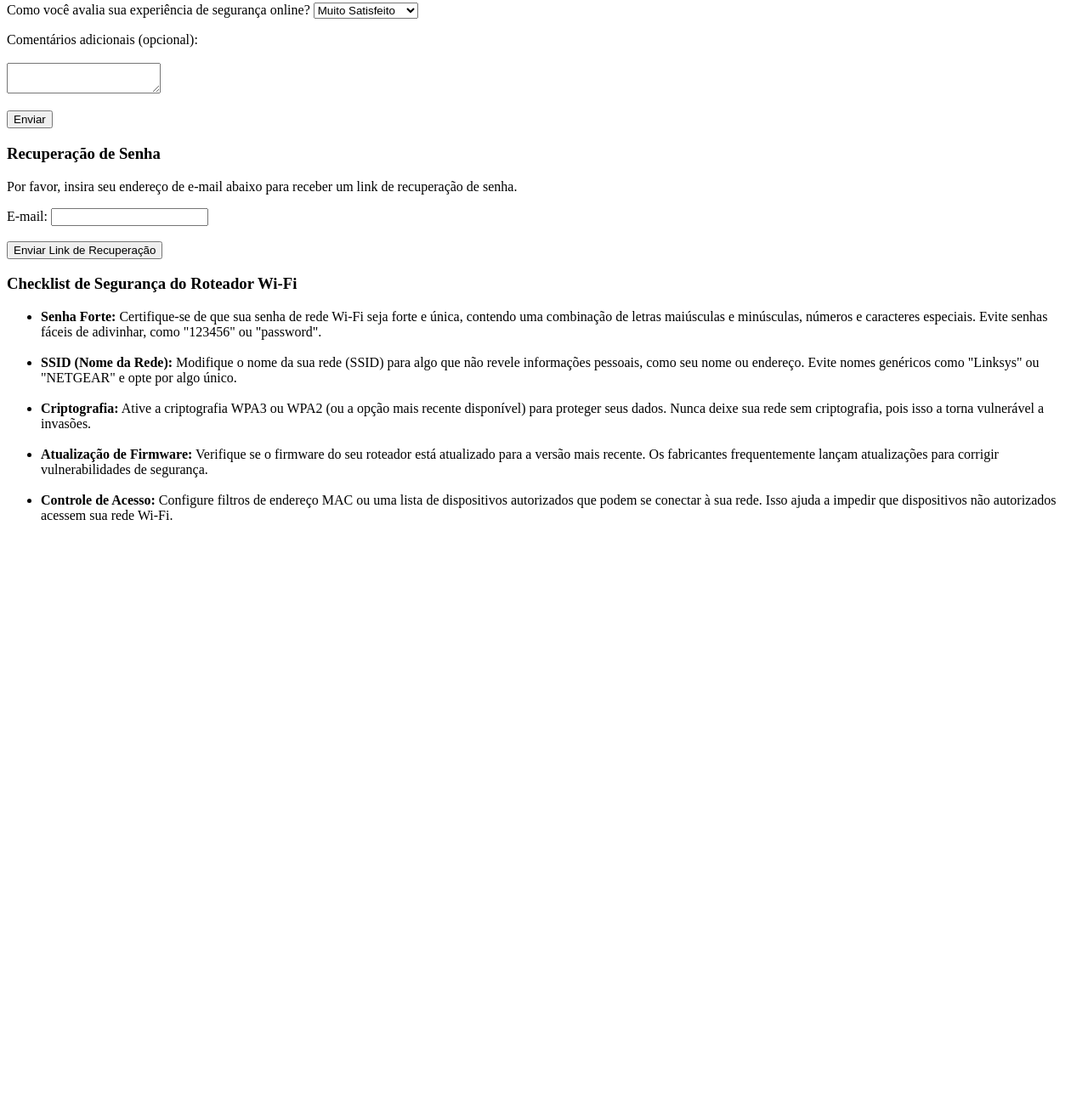
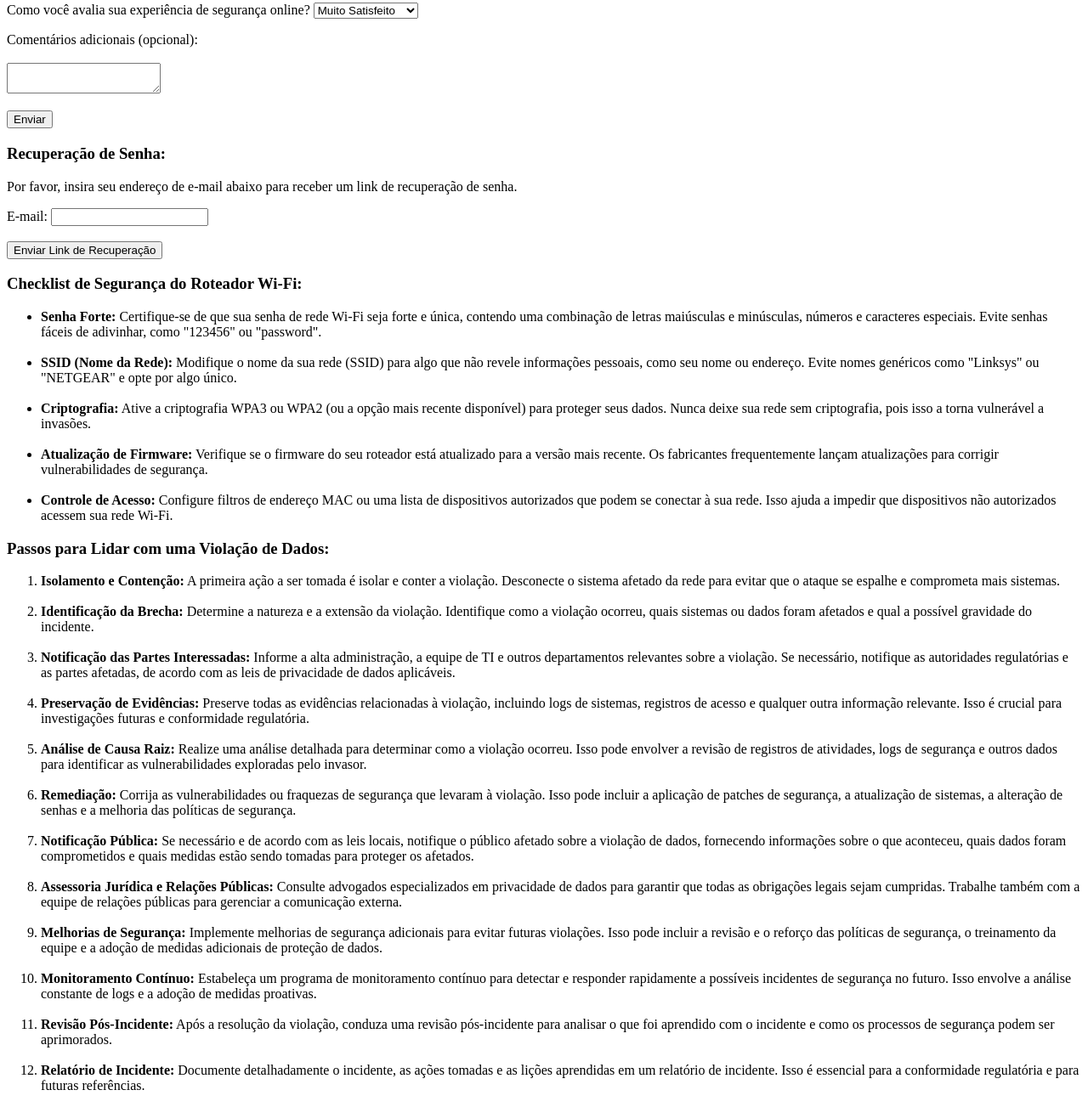
Before and after one commit to Guustaavoo/Programacao-Web, a plain HTML site: page LISTA HTML/Exercícios em HTML.html in a window 1280 px wide. Shown: the part 2193-3496 px from the top of the page at 85% size. Before the commit the page ends 2825 px from the top, so only its background shows below. Drawn offline with Linux system fonts and the light colour scheme.

Commit message:
Lista HTML Q18

```diff
--- a/LISTA HTML/Exercícios em HTML.html
+++ b/LISTA HTML/Exercícios em HTML.html
@@ -161,7 +161,7 @@
 	</p>
 	<input type="submit" value="Enviar">
 
-	<h3>Recuperação de Senha</h3>
+	<h3>Recuperação de Senha:</h3>
     <p>Por favor, insira seu endereço de e-mail abaixo para receber um link de recuperação de senha.</p>
 
     <form>
@@ -171,17 +171,28 @@
         <input type="submit" value="Enviar Link de Recuperação">
 </form>
 
-	<h3>Checklist de Segurança do Roteador Wi-Fi</h3>
-
+	<h3>Checklist de Segurança do Roteador Wi-Fi:</h3>
     <ul>
         <li><strong>Senha Forte:</strong> Certifique-se de que sua senha de rede Wi-Fi seja forte e única, contendo uma combinação de letras maiúsculas e minúsculas, números e caracteres especiais. Evite senhas fáceis de adivinhar, como "123456" ou "password".</li><br>
-
         <li><strong>SSID (Nome da Rede):</strong> Modifique o nome da sua rede (SSID) para algo que não revele informações pessoais, como seu nome ou endereço. Evite nomes genéricos como "Linksys" ou "NETGEAR" e opte por algo único.</li><br>
-
         <li><strong>Criptografia:</strong> Ative a criptografia WPA3 ou WPA2 (ou a opção mais recente disponível) para proteger seus dados. Nunca deixe sua rede sem criptografia, pois isso a torna vulnerável a invasões.</li><br>
-
         <li><strong>Atualização de Firmware:</strong> Verifique se o firmware do seu roteador está atualizado para a versão mais recente. Os fabricantes frequentemente lançam atualizações para corrigir vulnerabilidades de segurança.</li><br>
-
         <li><strong>Controle de Acesso:</strong> Configure filtros de endereço MAC ou uma lista de dispositivos autorizados que podem se conectar à sua rede. Isso ajuda a impedir que dispositivos não autorizados acessem sua rede Wi-Fi.</li>
     </ul>
+
+	<h3>Passos para Lidar com uma Violação de Dados:</h3>
+    <ol>
+        <li><strong>Isolamento e Contenção:</strong> A primeira ação a ser tomada é isolar e conter a violação. Desconecte o sistema afetado da rede para evitar que o ataque se espalhe e comprometa mais sistemas.</li><br>
+        <li><strong>Identificação da Brecha:</strong> Determine a natureza e a extensão da violação. Identifique como a violação ocorreu, quais sistemas ou dados foram afetados e qual a possível gravidade do incidente.</li><br>
+        <li><strong>Notificação das Partes Interessadas:</strong> Informe a alta administração, a equipe de TI e outros departamentos relevantes sobre a violação. Se necessário, notifique as autoridades regulatórias e as partes afetadas, de acordo com as leis de privacidade de dados aplicáveis.</li><br>
+        <li><strong>Preservação de Evidências:</strong> Preserve todas as evidências relacionadas à violação, incluindo logs de sistemas, registros de acesso e qualquer outra informação relevante. Isso é crucial para investigações futuras e conformidade regulatória.</li><br>
+        <li><strong>Análise de Causa Raiz:</strong> Realize uma análise detalhada para determinar como a violação ocorreu. Isso pode envolver a revisão de registros de atividades, logs de segurança e outros dados para identificar as vulnerabilidades exploradas pelo invasor.</li><br>
+        <li><strong>Remediação:</strong> Corrija as vulnerabilidades ou fraquezas de segurança que levaram à violação. Isso pode incluir a aplicação de patches de segurança, a atualização de sistemas, a alteração de senhas e a melhoria das políticas de segurança.</li><br>
+        <li><strong>Notificação Pública:</strong> Se necessário e de acordo com as leis locais, notifique o público afetado sobre a violação de dados, fornecendo informações sobre o que aconteceu, quais dados foram comprometidos e quais medidas estão sendo tomadas para proteger os afetados.</li><br>
+        <li><strong>Assessoria Jurídica e Relações Públicas:</strong> Consulte advogados especializados em privacidade de dados para garantir que todas as obrigações legais sejam cumpridas. Trabalhe também com a equipe de relações públicas para gerenciar a comunicação externa.</li><br>
+        <li><strong>Melhorias de Segurança:</strong> Implemente melhorias de segurança adicionais para evitar futuras violações. Isso pode incluir a revisão e o reforço das políticas de segurança, o treinamento da equipe e a adoção de medidas adicionais de proteção de dados.</li><br>
+        <li><strong>Monitoramento Contínuo:</strong> Estabeleça um programa de monitoramento contínuo para detectar e responder rapidamente a possíveis incidentes de segurança no futuro. Isso envolve a análise constante de logs e a adoção de medidas proativas.</li><br>
+        <li><strong>Revisão Pós-Incidente:</strong> Após a resolução da violação, conduza uma revisão pós-incidente para analisar o que foi aprendido com o incidente e como os processos de segurança podem ser aprimorados.</li><br>
+        <li><strong>Relatório de Incidente:</strong> Documente detalhadamente o incidente, as ações tomadas e as lições aprendidas em um relatório de incidente. Isso é essencial para a conformidade regulatória e para futuras referências.</li>
+    </ol>
 </body>
```
